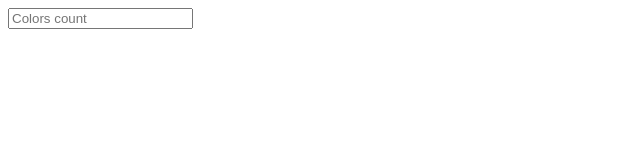
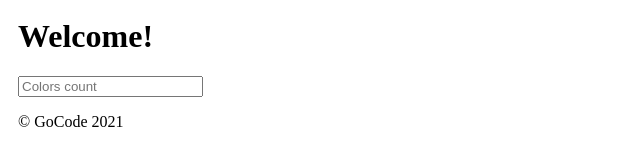
Before and after one commit to eladcandroid/random-colors, a plain HTML site: page index.html in a window 1280 px wide. Shown: the whole page, without its empty margins (0-640 px from the left). Drawn offline with Linux system fonts and the light colour scheme.

Commit message:
Add header and footer

```diff
--- a/index.html
+++ b/index.html
@@ -5,7 +5,11 @@
     <script src="script.js" defer></script>
   </head>
   <body>
+    <h1>Welcome!</h1>
     <input class="colors-count" type="number" placeholder="Colors count" />
     <div class="colors-container"></div>
+    <footer>
+      <p>&copy; GoCode 2021</p>
+    </footer>
   </body>
 </html>
--- a/style.css
+++ b/style.css
@@ -0,0 +1,3 @@
+body {
+  padding: 10px;
+}
```
